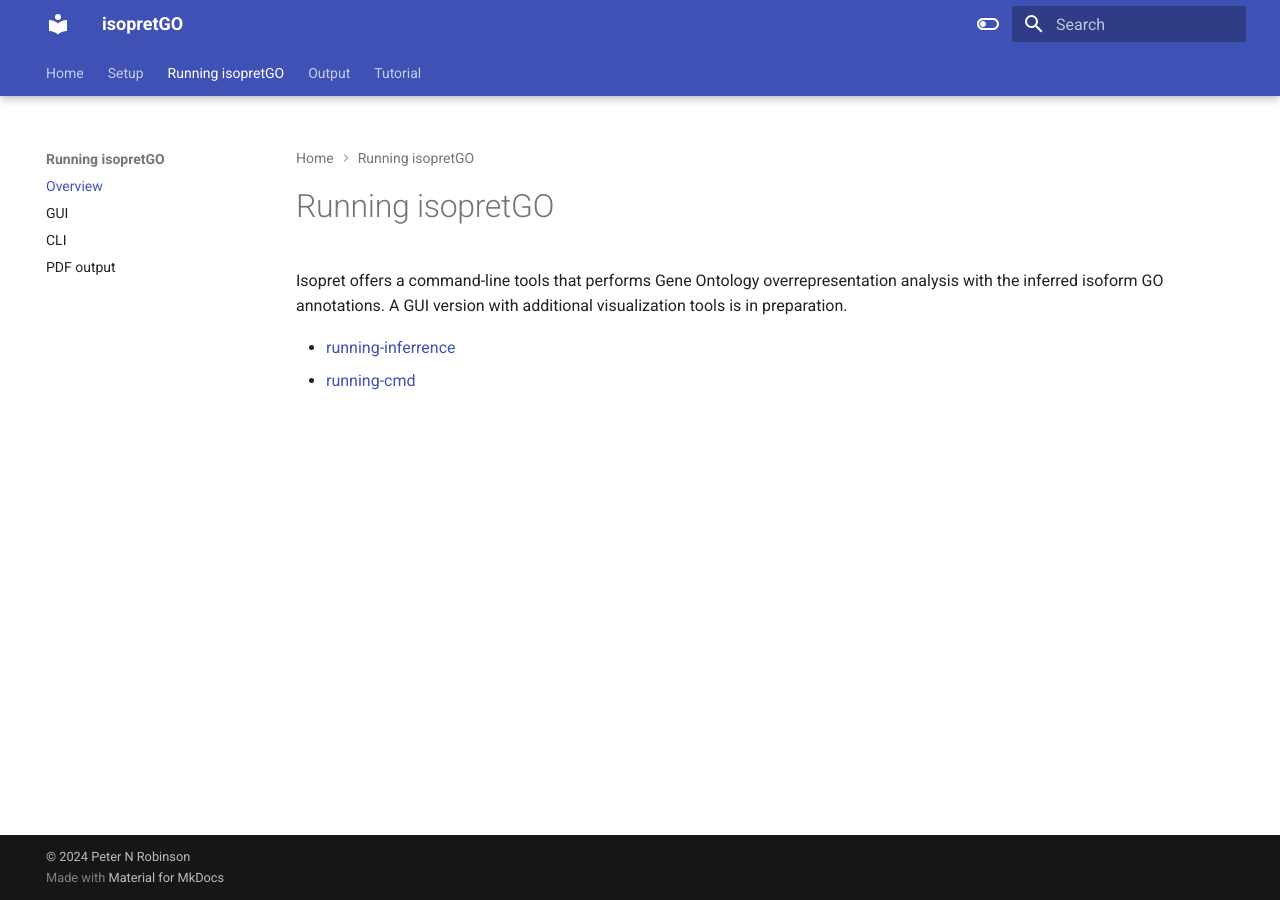
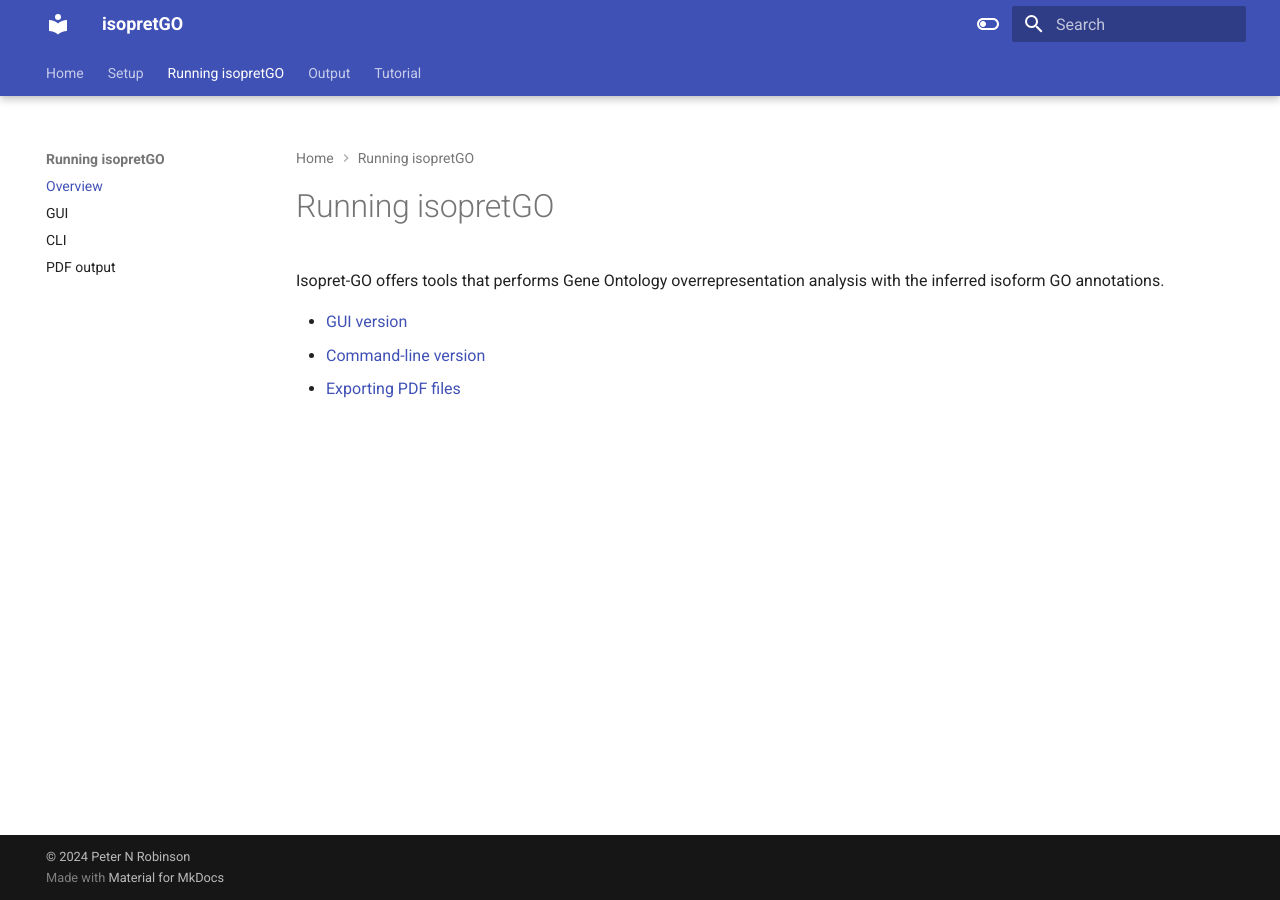
Before and after one commit to TheJacksonLaboratory/isopretGO, an MkDocs documentation site: the page built from docs/running.md, in a window 1280 px wide. Built offline with MkDocs 1.6.1 and Material for MkDocs 9.7.7, drawn with Linux system fonts in a browser that asks for light colours.

Commit message:
documentation

```diff
--- a/docs/running.md
+++ b/docs/running.md
@@ -1,9 +1,9 @@
 # Running isopretGO
 
 
-Isopret offers a  command-line tools that performs Gene Ontology overrepresentation
-analysis with the inferred isoform GO annotations. A GUI version with additional
-visualization tools is in preparation.
+Isopret-GO offers tools that performs Gene Ontology overrepresentation
+analysis with the inferred isoform GO annotations.
 
-- [running-inferrence](running-inferrence.md)
-- [running-cmd](running-cmd.md)
+- [GUI version](running-gui.md)
+- [Command-line version](running-cmd.md)
+- [Exporting PDF files](running-pdf.md)
```
Also changed, not shown: docs/running-cmd.md (+1 -1 lines), docs/running-inferrence.md (deleted, +0 -19 lines), docs/setup.md (+1 -1 lines).
